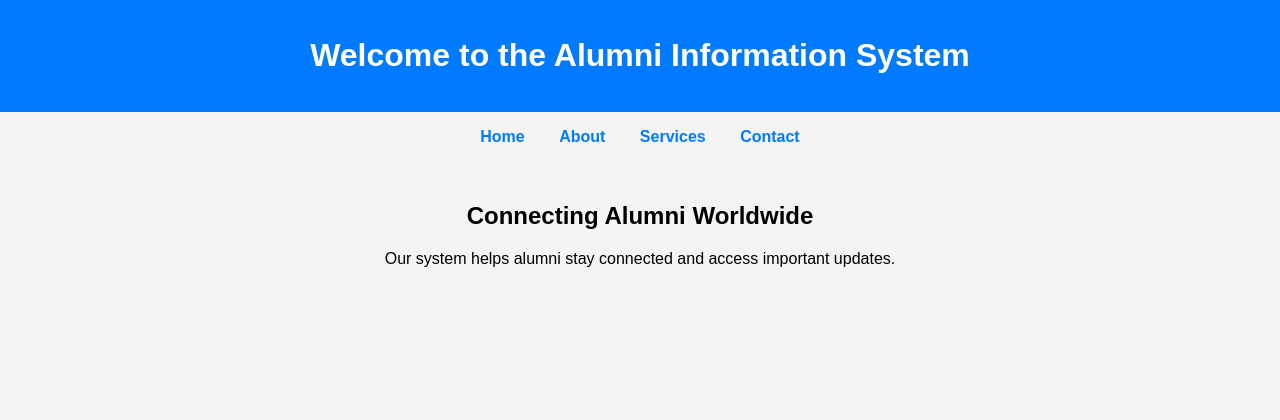
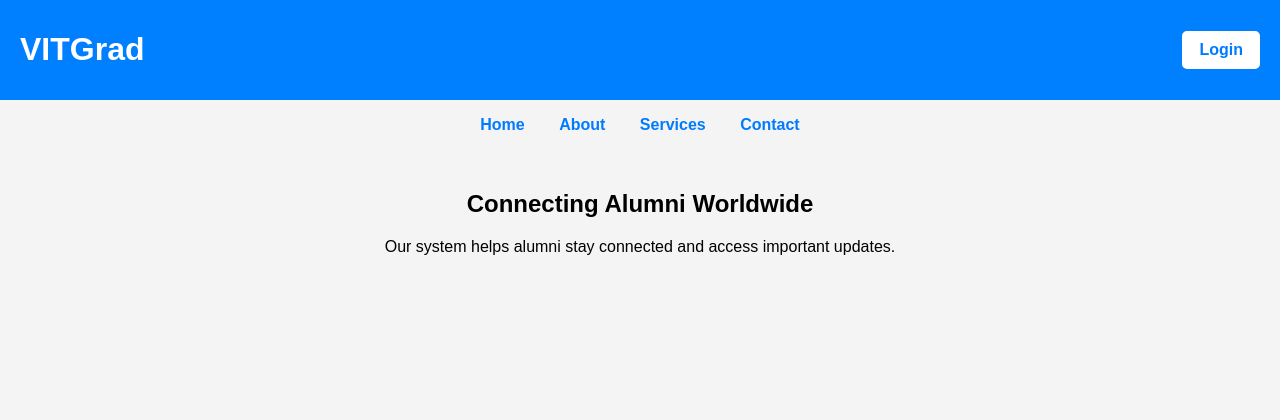
Before and after one commit to Tanuj2805/Alumini, a Django app: page / in a window 1280 px wide. Shown: the top 420 px of the page. Run offline with Django 5.2, Linux system fonts and the light colour scheme.

Commit message:
new files added

```diff
--- a/alumni_site/alumni_site/urls.py
+++ b/alumni_site/alumni_site/urls.py
@@ -21,4 +21,5 @@ from . import views
 urlpatterns = [
     path('admin/', admin.site.urls),
     path('', views.index,name="index"),
+    path('login/', views.login,name="login"),
 ]
--- a/alumni_site/alumni_site/views.py
+++ b/alumni_site/alumni_site/views.py
@@ -2,3 +2,6 @@ from django.shortcuts import render
 
 def index(request):
     return render(request,"index.html")
+
+def login(request):
+    return render(request,"login.html")
--- a/alumni_site/static/css/style.css
+++ b/alumni_site/static/css/style.css
@@ -7,9 +7,12 @@ body {
 }
 
 header {
-    background: #007bff;
+    display: flex;
     color: white;
-    padding: 1em;
+    justify-content: space-between;
+    align-items: center;
+    padding: 10px 20px;
+    background-color: #007fff;
 }
 
 nav {
@@ -35,3 +38,19 @@ footer {
     bottom: 0;
     width: 100%;
 }
+
+/* Login Button Styles */
+.login-btn {
+    padding: 8px 15px;
+    background-color: white;
+    color: #007bff;
+    text-decoration: none;
+    border-radius: 5px;
+    font-weight: bold;
+    border: 2px solid white;
+}
+
+.login-btn:hover {
+    background-color: #0056b3;
+    color: white;
+}
--- a/alumni_site/templates/index.html
+++ b/alumni_site/templates/index.html
@@ -9,7 +9,8 @@
 </head>
 <body>
     <header>
-        <h1>Welcome to the Alumni Information System</h1>
+        <h1>VITGrad</h1>
+        <a href="{% url 'login' %}" class="login-btn">Login</a>
     </header>
     <nav>
         <a href="">Home</a>
```
Also changed, not shown: alumni_site/alumni_site/settings.py (+5 -2 lines).
